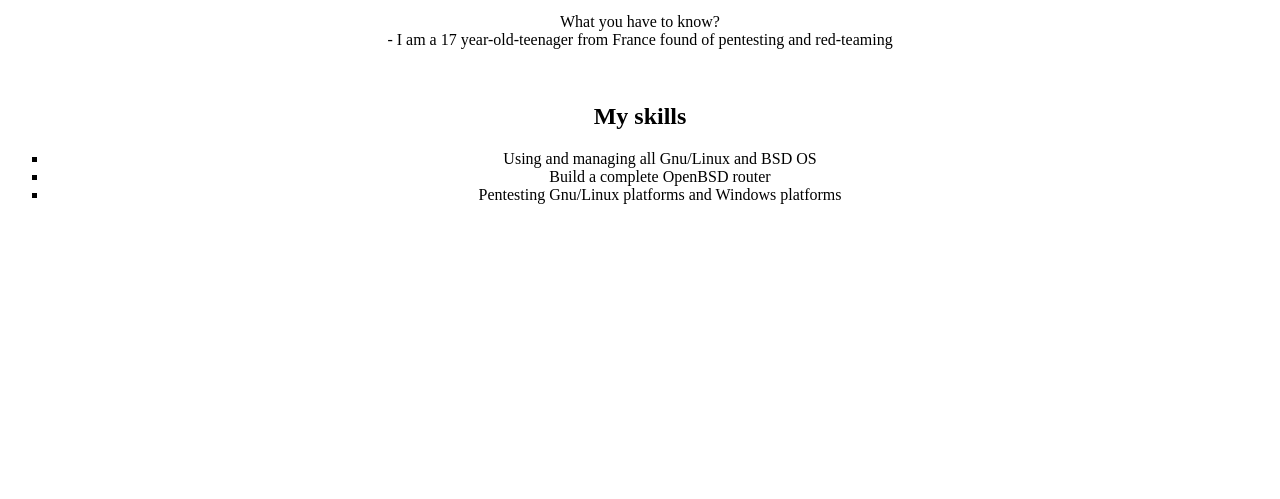
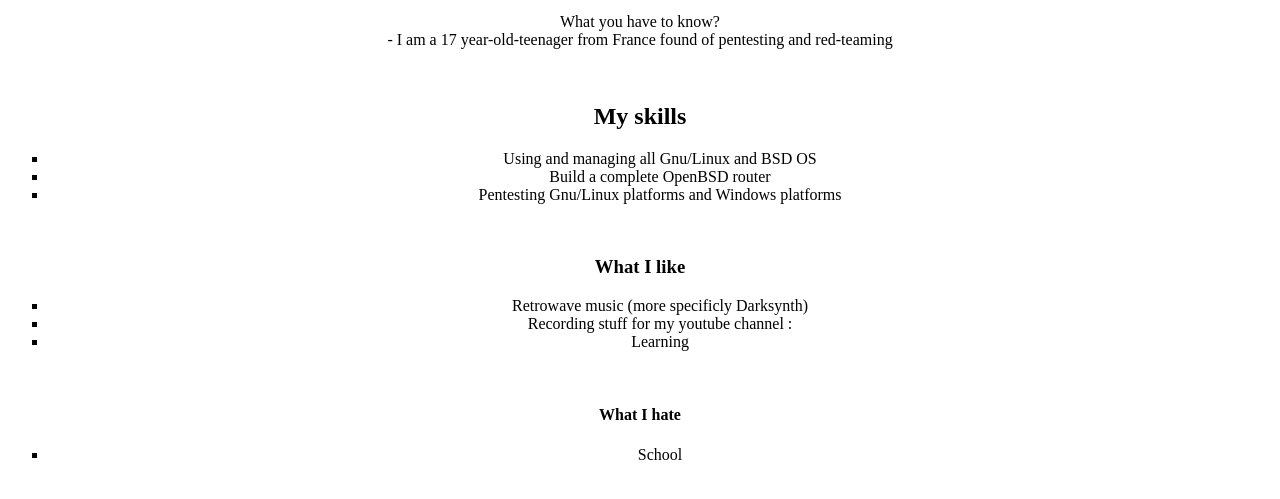
Before and after one commit to hemlockfr/hemlockfr.github.io, a plain HTML site: page index.html in a window 1280 px wide. Shown: the part 101-600 px from the top of the page. Drawn offline with Linux system fonts and the light colour scheme.

Commit message:
Update index.html

```diff
--- a/index.html
+++ b/index.html
@@ -25,6 +25,20 @@
   <li>Pentesting Gnu/Linux platforms and Windows platforms</li>
 </ul>
 
+  <br>
+  <h3>What I like</h3>
+  <ul style="list-style-type:square">
+  <li>Retrowave music (more specificly Darksynth)</li>
+  <li>Recording stuff for my youtube channel : <link in comming> </li>
+  <li>Learning</li>
+</ul>
+
+  <br>
+  <h4>What I hate</h4>
+  <ul style="list-style-type:square">
+    <li>School</li>
+  </ul>
+
   <script src="https://www.hackthebox.eu/badge/61906"></script>
 </body>
 </html>
```
